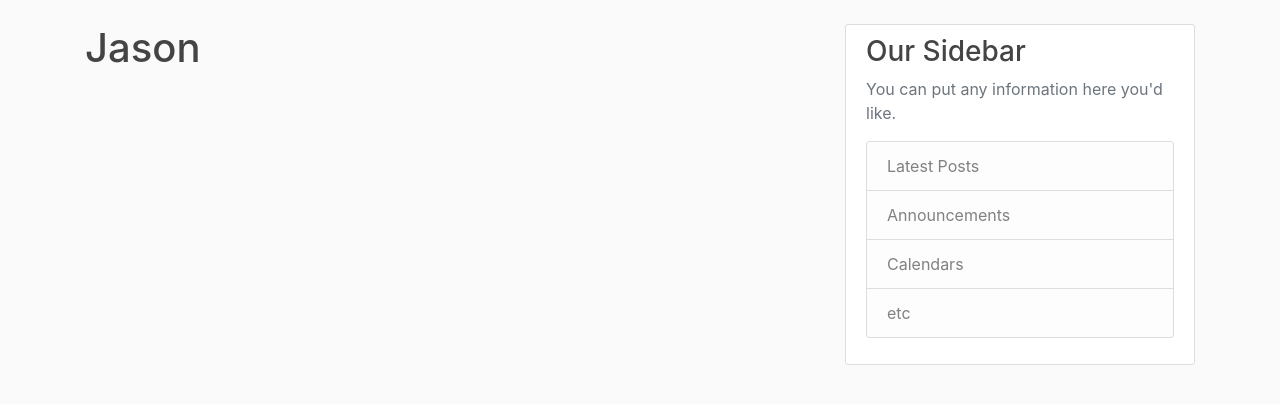
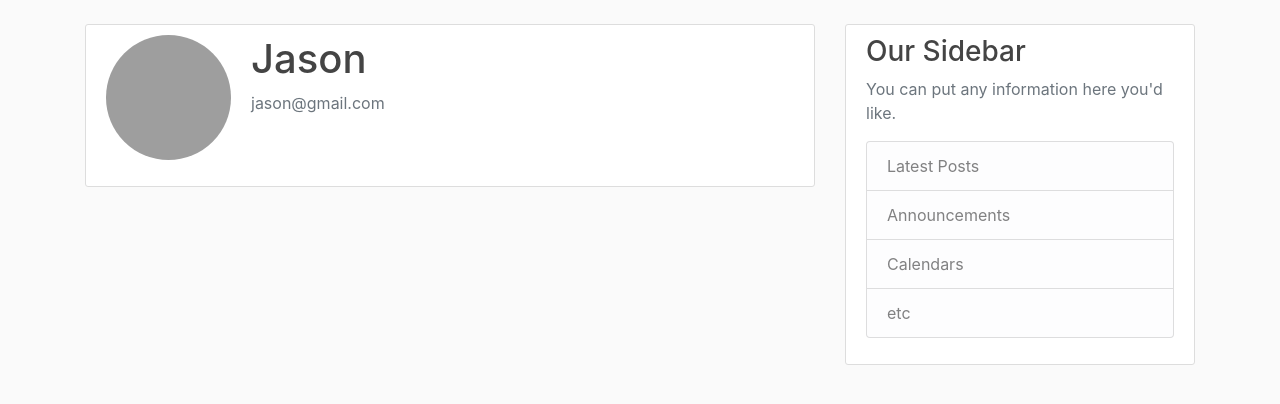
Before and after one commit to BisimJang/Flask_blog, a Flask app: page /account in a window 1280 px wide. Shown: the part 56-460 px from the top of the page. Run offline with Flask 3, Linux system fonts and the light colour scheme; a user stored in the database is signed in; some libraries are stand-ins or nearby versions; grey boxes are pictures that could not be loaded.

Commit message:
Improved the account page by adding image update. The changes were added to the routes part too.

```diff
--- a/flaskblog/routes.py
+++ b/flaskblog/routes.py
@@ -76,4 +76,5 @@ def logout():
 @app.route("/account")
 @login_required
 def account():
-    return render_template('account.html', title='Account')
+    image_file = url_for('static', filename=f'profile pic/ {current_user.image_file}')
+    return render_template('account.html', title='Account', image_file=image_file)
--- a/flaskblog/templates/account.html
+++ b/flaskblog/templates/account.html
@@ -1,4 +1,14 @@
 {% extends "layout.html" %}
 {% block content %}
-    <h1>{{current_user.username}}</h1>
+        <div class="content-section">
+      <div class="media">
+        <img class="rounded-circle account-img" src="{{image_file}}">
+        <div class="media-body">
+          <h2 class="account-heading">{{current_user.username}}</h2>
+          <p class="text-secondary">{{current_user.email}}</p>
+        </div>
+      </div>
+      <!-- FORM HERE -->
+    </div>
+
 {% endblock content %}
```
Also changed, not shown: flaskblog/static/profile_pics/default.jpg (added), instance/site.db.
